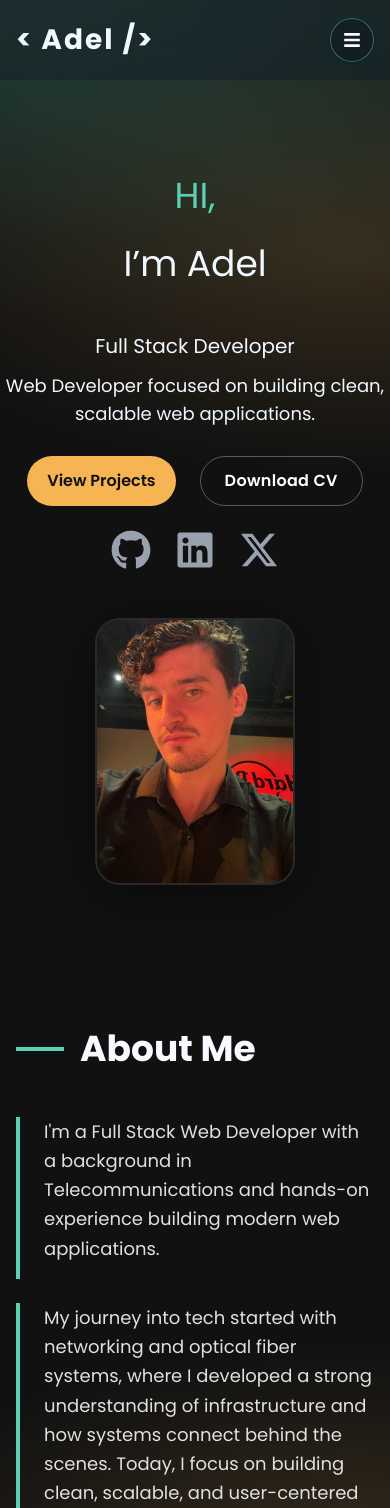
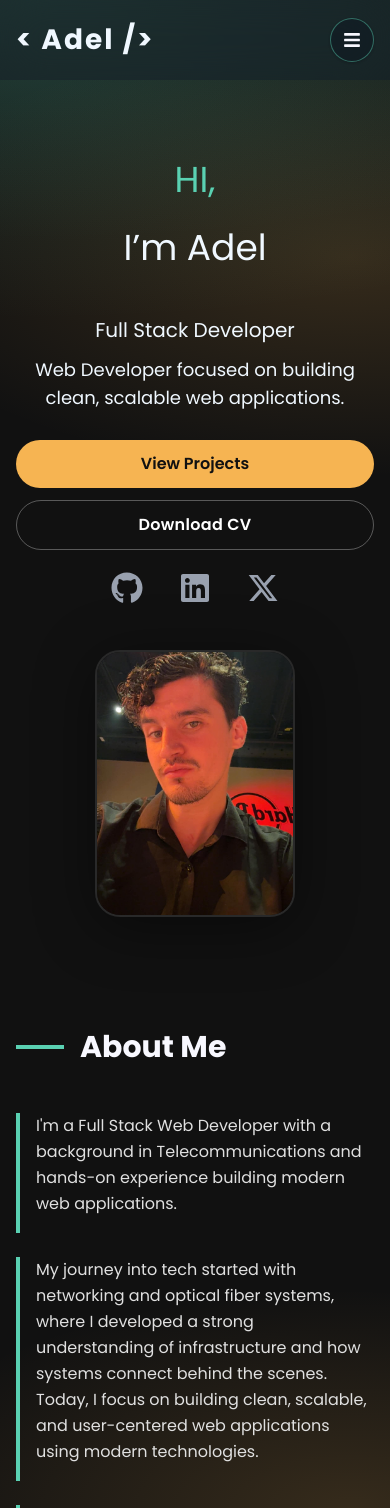
Before and after one commit to adelkandi/adelkandi-portfolio, a React (Vite) app in the folder adelkandi-portfolio/: page / in a window 390 px wide. Shown: the top 1508 px of the page. Built offline with nearby package versions, Linux system fonts and the light colour scheme; a web font is replaced by a local one.

Commit message:
style: update section layouts and typography for improved consistency and readability

```diff
--- a/adelkandi-portfolio/src/index.css
+++ b/adelkandi-portfolio/src/index.css
@@ -5,6 +5,30 @@
 /* tailwind framework */
 @import "tailwindcss";
 
+*,
+*::before,
+*::after {
+    box-sizing: border-box;
+}
+
+html {
+    overflow-x: hidden;
+    scroll-behavior: smooth;
+}
+
+body {
+    margin: 0;
+    min-width: 320px;
+    overflow-x: hidden;
+}
+
+img,
+svg,
+video {
+    display: block;
+    max-width: 100%;
+    height: auto;
+}
 
 /* Body */
 body{
--- a/adelkandi-portfolio/src/sections/About.tsx
+++ b/adelkandi-portfolio/src/sections/About.tsx
@@ -6,25 +6,25 @@ export default function About(){
     return(
         <>
         {/* About Section */}
-            <section id="about" className="py-24 px-4 sm:px-8 lg:px-[8rem]">
+            <section id="about" className="px-4 py-16 sm:px-6 sm:py-20 md:px-10 lg:px-[8rem] lg:py-24">
                 <div className="max-w-4xl">
                     {/* Section Title */}
                     <div className="mb-12">
                         <div className="flex items-center gap-4 mb-8">
                             <div className="h-1 w-12 bg-[#5ad1b2]"></div>
-                            <h1 className="text-4xl sm:text-5xl font-bold text-[#F8F8FF]">About Me</h1>
+                            <h1 className="text-3xl font-bold text-[#F8F8FF] sm:text-4xl md:text-5xl">About Me</h1>
                         </div>
                     </div>
 
                     {/* Informations */}
-                    <div className="space-y-6 text-[#E0E0E0] text-lg leading-relaxed">
-                        <p className="pb-4 border-l-4 border-[#5ad1b2] pl-6 hover:translate-x-2 transition-transform duration-300 hover:bg-[#5ad1b2]/10">
+                    <div className="space-y-6 text-base leading-relaxed text-[#E0E0E0] sm:text-lg">
+                        <p className="border-l-4 border-[#5ad1b2] pb-4 pl-4 transition-transform duration-300 active:translate-x-1 hover:translate-x-2 hover:bg-[#5ad1b2]/10 sm:pl-6">
                             I'm a Full Stack Web Developer with a background in Telecommunications and hands-on experience building modern web applications.
                         </p>
-                        <p className="pb-4 border-l-4 border-[#5ad1b2] pl-6 hover:translate-x-2 transition-transform duration-300 hover:bg-[#5ad1b2]/10">
+                        <p className="border-l-4 border-[#5ad1b2] pb-4 pl-4 transition-transform duration-300 active:translate-x-1 hover:translate-x-2 hover:bg-[#5ad1b2]/10 sm:pl-6">
                             My journey into tech started with networking and optical fiber systems, where I developed a strong understanding of infrastructure and how systems connect behind the scenes. Today, I focus on building clean, scalable, and user-centered web applications using modern technologies.
                         </p>
-                        <p className="pb-4 border-l-4 border-[#5ad1b2] pl-6 hover:translate-x-2 transition-transform duration-300 hover:bg-[#5ad1b2]/10">
+                        <p className="border-l-4 border-[#5ad1b2] pb-4 pl-4 transition-transform duration-300 active:translate-x-1 hover:translate-x-2 hover:bg-[#5ad1b2]/10 sm:pl-6">
                             I enjoy turning ideas into functional digital products, whether it's a responsive frontend interface or structured backend logic. My goal is to continuously grow as a developer while delivering solutions that are efficient, maintainable, and impactful.
                         </p>
                     </div>
--- a/adelkandi-portfolio/src/sections/Contact.tsx
+++ b/adelkandi-portfolio/src/sections/Contact.tsx
@@ -7,12 +7,12 @@ export default function Contact(){
     return(
         <>
         {/* Contact Section */}
-            <section id="contact" className="contact-section  px-8 sm:px-6 lg:px-[8rem] ">
+            <section id="contact" className="contact-section px-4 sm:px-6 md:px-10 lg:px-[8rem]">
             <div className="">
                 <div className="mb-12">
                     <div className="flex items-center gap-4 mb-8">
                         <div className="h-1 w-12 bg-[#5ad1b2]"></div>
-                        <h1 className="text-4xl sm:text-5xl font-bold text-[#F8F8FF]">Contact Me</h1>
+                        <h1 className="text-3xl font-bold text-[#F8F8FF] sm:text-4xl md:text-5xl">Contact Me</h1>
                     </div>
                 </div>
                 <ContactForm />
--- a/adelkandi-portfolio/src/sections/Hero.tsx
+++ b/adelkandi-portfolio/src/sections/Hero.tsx
@@ -7,7 +7,7 @@ export default function Hero(){
     return(
         <>
             {/* Hero Section */}
-            <section className="hero-section pt-24 pb-12 sm:px-13 sm:pt-28 md:px-16 md:py-24  lg:px-[8rem] lg:py-[8rem] grid grid-cols-1 lg:grid-cols-[1.1fr_0.9fr] gap-12  lg:gap-15 items-center text-center lg:text-left  bg-[radial-gradient(1200px_400px_at_10%_0%,rgba(90,209,178,0.12),transparent_60%),radial-gradient(900px_400px_at_90%_20%,rgba(246,180,82,0.16),transparent_55%)]" id="/">
+            <section className="hero-section grid grid-cols-1 items-center gap-10 bg-[radial-gradient(1200px_400px_at_10%_0%,rgba(90,209,178,0.12),transparent_60%),radial-gradient(900px_400px_at_90%_20%,rgba(246,180,82,0.16),transparent_55%)] px-4 pb-12 pt-20 text-center sm:px-6 sm:pt-24 md:px-10 md:py-24 lg:grid-cols-[1.1fr_0.9fr] lg:gap-15 lg:px-[8rem] lg:py-[8rem] lg:text-left" id="/">
                 <div className="container max-w-[620px] mx-auto lg:mx-0 sm:order-1 md:order-1 lg:order-none">
                     {/* Presentation */}
                     <div className="grid gap-2 mb-5">
@@ -19,28 +19,28 @@ export default function Hero(){
                     <p className="text-xl sm:text-2xl lg:text-3xl mb-3">Full Stack Developer</p>
                     <p className="text-lg sm:text-xl lg:text-2xl mb-7">Web Developer focused on building clean, scalable web applications.</p>
                     {/* Buttons */}
-                    <div className="flex gap-6 lg:gap-4  justify-center lg:justify-start">
-                        <button  className="px-5 py-3  rounded-full font-semibold text-[#111] bg-[#f6b452] transition hover:-translate-y-0.5 hover:shadow-[0_12px_24px_rgba(246,180,82,0.25)]" onClick={() => document.getElementById("projects")?.scrollIntoView({behavior:'smooth'})}>View Projects</button>
-                        <a className="px-5 rounded-full border border-white/30 text-white px-6 py-3 font-semibold tracking-[0.02em] transition hover:-translate-y-0.5 transition hover:bg-[#5ad1]" href="/Adel_Kandi_CV.pdf" download  >Download CV</a>
+                    <div className="flex flex-col gap-3 sm:flex-row sm:gap-4 lg:justify-start">
+                        <button  className="min-h-11 rounded-full bg-[#f6b452] px-5 py-3 font-semibold text-[#111] transition active:scale-[0.98] hover:-translate-y-0.5 hover:shadow-[0_12px_24px_rgba(246,180,82,0.25)]" onClick={() => document.getElementById("projects")?.scrollIntoView({behavior:'smooth'})}>View Projects</button>
+                        <a className="inline-flex min-h-11 items-center justify-center rounded-full border border-white/30 px-6 py-3 font-semibold tracking-[0.02em] text-white transition active:scale-[0.98] hover:-translate-y-0.5 hover:bg-[#5ad1]" href="/Adel_Kandi_CV.pdf" download  >Download CV</a>
                     </div>
                     {/* Links */}
                     <div className=" flex gap-6 justify-center lg:justify-start">
-                        <a href="https://github.com/adelkandi" target="_blank">
-                            <FaGithub   className="mt-6 w-10 h-10 text-gray-400 hover:text-[#f6b452] transition-colors" />
+                        <a className="mt-4 inline-flex min-h-11 min-w-11 items-center justify-center sm:mt-6" href="https://github.com/adelkandi" target="_blank" rel="noreferrer">
+                            <FaGithub   className="h-8 w-8 text-gray-400 transition-colors hover:text-[#f6b452]" />
                         </a>
-                        <a href="https://www.linkedin.com/in/adel-kandi-416bb925b/" target="_blank">
-                            <FaLinkedin className="mt-6 w-10 h-10 text-gray-400 hover:text-[#f6b452] transition-colors"/>
+                        <a className="mt-4 inline-flex min-h-11 min-w-11 items-center justify-center sm:mt-6" href="https://www.linkedin.com/in/adel-kandi-416bb925b/" target="_blank" rel="noreferrer">
+                            <FaLinkedin className="h-8 w-8 text-gray-400 transition-colors hover:text-[#f6b452]"/>
                         </a>
 
-                        <a href="https://x.com/adel_kandi" target="_blank">
-                            <FaXTwitter className="mt-6 w-10 h-10 text-gray-400 hover:text-[#f6b452] transition-colors"/>
+                        <a className="mt-4 inline-flex min-h-11 min-w-11 items-center justify-center sm:mt-6" href="https://x.com/adel_kandi" target="_blank" rel="noreferrer">
+                            <FaXTwitter className="h-8 w-8 text-gray-400 transition-colors hover:text-[#f6b452]"/>
                         </a>
                     </div>
 
 
                 </div>
                 <div className="relative grid place-items-center">
-                    <img src={Pfp} alt="Adel Kandi Picture" className="relative z-10 w-[200px]  lg:w-[min(380px,80vw)] aspect-[3/4] object-cover border-2 border-white/10 rounded-[25px]  shadow-[0_10px_60px_rgba(0,0,0,0.45)]" />
+                    <img src={Pfp} alt="Adel Kandi Picture" className="relative z-10 aspect-[3/4] w-[min(200px,70vw)] rounded-[25px] border-2 border-white/10 object-cover shadow-[0_10px_60px_rgba(0,0,0,0.45)] lg:w-[min(380px,80vw)]" />
                 </div>
 
             </section>
--- a/adelkandi-portfolio/src/sections/Projects.tsx
+++ b/adelkandi-portfolio/src/sections/Projects.tsx
@@ -6,12 +6,12 @@ export default function Projects(){
 
     return(
         <>
-            <section id="projects" className="skills-section mb-10 px-8 sm:px-6 lg:px-[8rem]">
+            <section id="projects" className="skills-section mb-10 px-4 sm:px-6 md:px-10 lg:px-[8rem]">
             <div className="">
                     <div className="mb-12">
                         <div className="mb-8 flex items-center gap-4">
                         <div className="h-1 w-12 bg-[#f6b452]"></div>
-                        <h1 className="text-4xl sm:text-5xl font-bold text-[#F8F8FF]">Projects</h1>
+                        <h1 className="text-3xl font-bold text-[#F8F8FF] sm:text-4xl md:text-5xl">Projects</h1>
                     </div>
                 </div>
                 <div className="grid grid-cols-1 gap-8 md:grid-cols-2 xl:grid-cols-3">
--- a/adelkandi-portfolio/src/sections/Skills.tsx
+++ b/adelkandi-portfolio/src/sections/Skills.tsx
@@ -4,12 +4,12 @@ export default function Skills(){
     return (
         <>
         {/* Skills Section */}
-            <section id="skills" className="skills-section px-8 sm:px-6 lg:px-[8rem] mb-10">
+            <section id="skills" className="skills-section mb-10 px-4 sm:px-6 md:px-10 lg:px-[8rem]">
                 <div className="">
                     <div className="mb-12">
                         <div className="flex items-center gap-4 mb-8">
                             <div className="h-1 w-12 bg-[#f6b452]"></div>
-                            <h1 className="text-4xl sm:text-5xl font-bold text-[#F8F8FF]">Skills</h1>
+                            <h1 className="text-3xl font-bold text-[#F8F8FF] sm:text-4xl md:text-5xl">Skills</h1>
                         </div>
                     </div>
                     {/* Skills Cards */}
```
